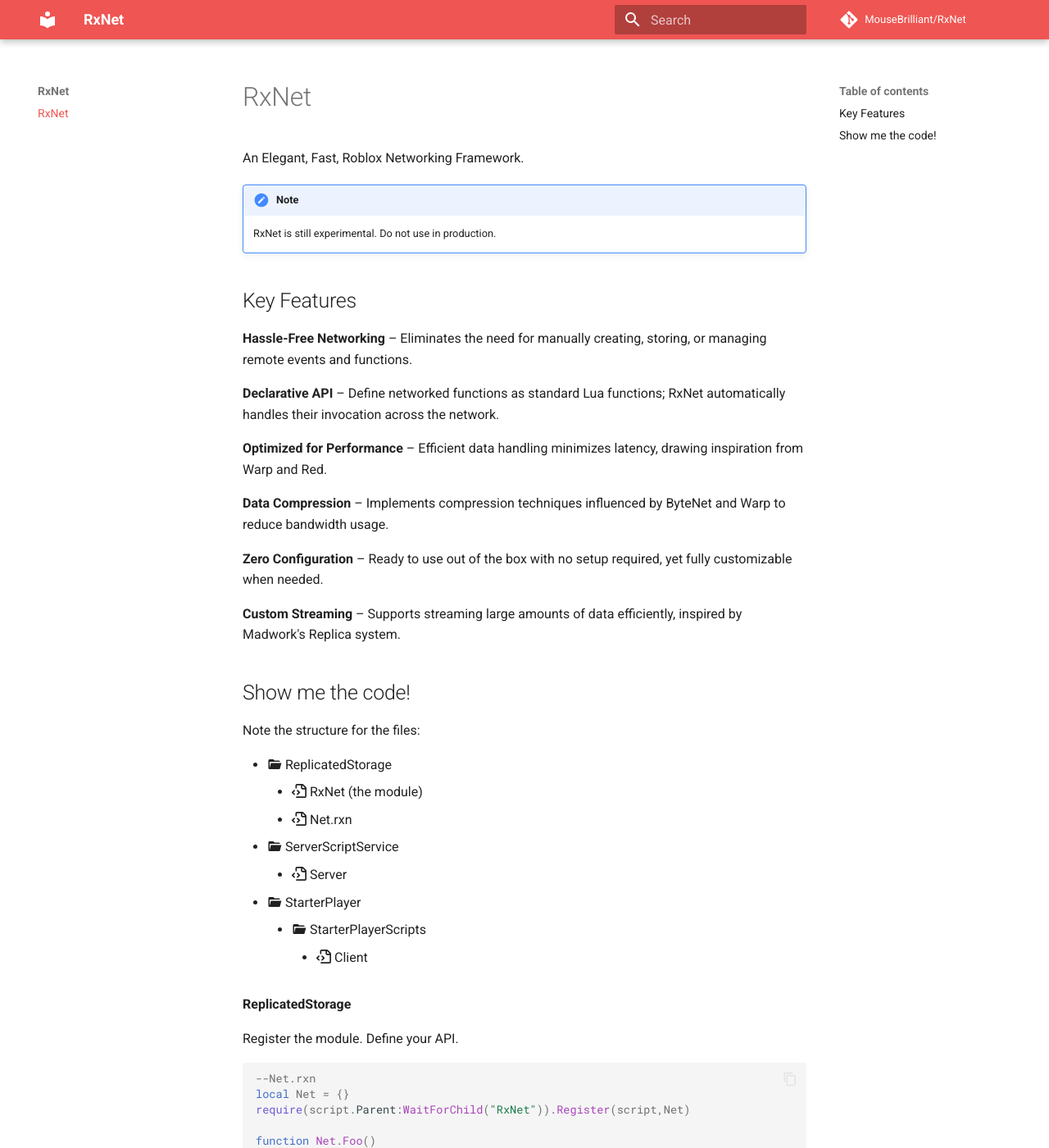
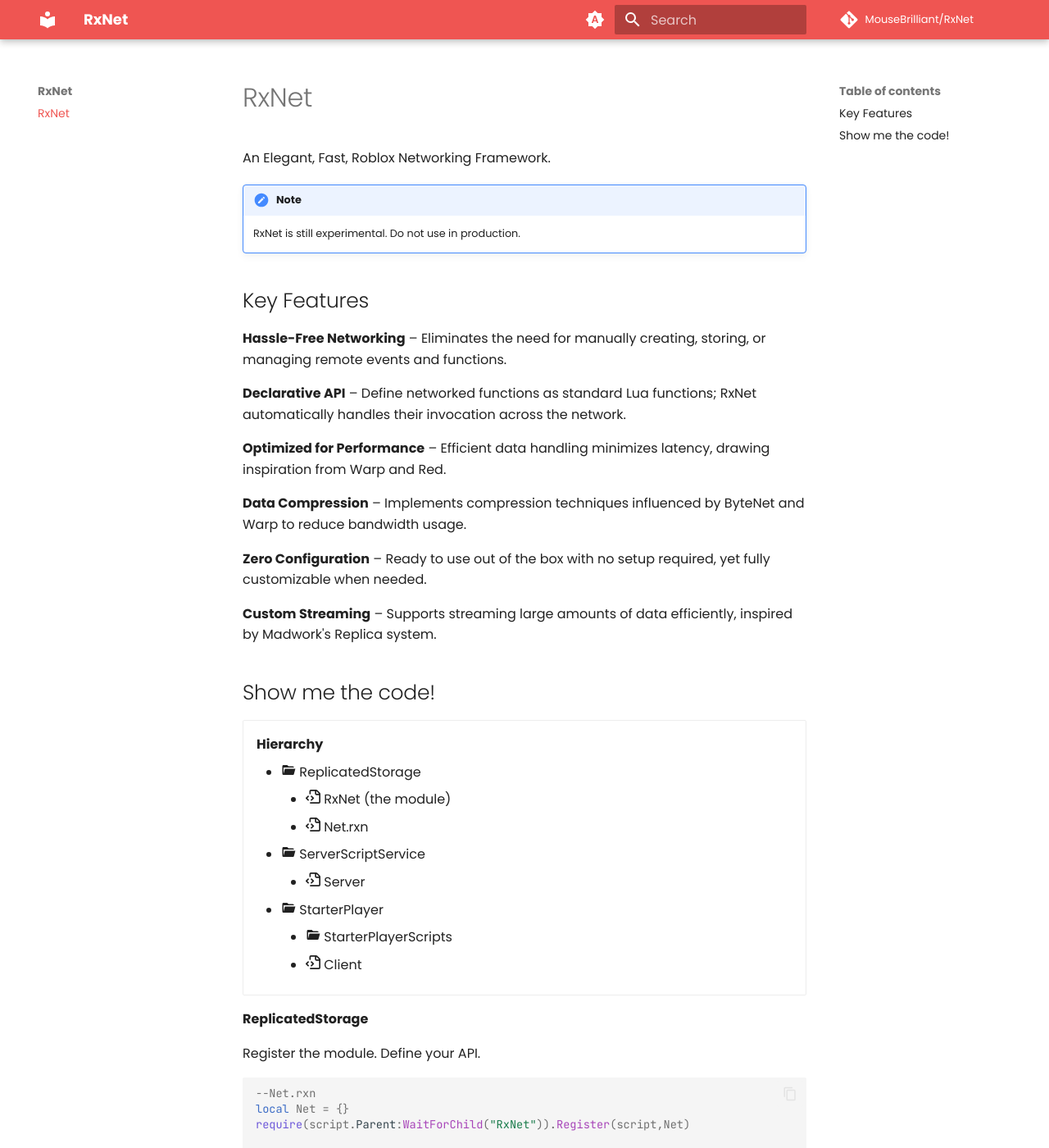
Before and after one commit to MouseBrilliant/RxNet, an MkDocs documentation site: the page built from docs/index.md, in a window 1280 px wide and 1400 px high. Shown: the whole window at 82% size. Built offline with MkDocs 1.6.1 and Material for MkDocs 9.7.7, drawn with Linux system fonts in a browser that asks for light colours; comment, search, counter and statistics services are not loaded.

```diff
--- a/docs/index.md
+++ b/docs/index.md
@@ -21,17 +21,19 @@ __Zero Configuration__ – Ready to use out of the box with no setup required, y
 __Custom Streaming__ – Supports streaming large amounts of data efficiently, inspired by Madwork's Replica system.
 ## Show me the code!
 
-Note the structure for the files:
+<div class="grid cards" markdown>
+-   __Hierarchy__
 
+    - :material-folder-open: ReplicatedStorage
+        - :octicons-file-code-16: RxNet (the module)
+        - :octicons-file-code-16: Net.rxn
+    - :material-folder-open: ServerScriptService
+        - :octicons-file-code-16: Server
+    - :material-folder-open: StarterPlayer
+        - :material-folder-open: StarterPlayerScripts
+        - :octicons-file-code-16: Client
 
-- :material-folder-open: ReplicatedStorage
-    - :octicons-file-code-16: RxNet (the module)
-    - :octicons-file-code-16: Net.rxn
-- :material-folder-open: ServerScriptService
-    - :octicons-file-code-16: Server
-- :material-folder-open: StarterPlayer
-    - :material-folder-open: StarterPlayerScripts
-        - :octicons-file-code-16: Client
+</div>
 
 __ReplicatedStorage__
 
--- a/mkdocs.yml
+++ b/mkdocs.yml
@@ -4,8 +4,35 @@ repo_name: MouseBrilliant/RxNet
 repo_url: https://github.com/MouseBrilliant/RxNet
 theme:
   name: material
+  font:
+      text: Poppins
+      code: Jetbrains Mono
   palette:
-    primary: red
+    # Palette toggle for automatic mode
+    - media: "(prefers-color-scheme)"
+      primary: red
+      accent: red
+      toggle:
+        icon: material/brightness-auto
+        name: Switch to light mode
+
+    # Palette toggle for light mode
+    - media: "(prefers-color-scheme: light)"
+      scheme: default
+      primary: red
+      accent: red
+      toggle:
+        icon: material/brightness-7
+        name: Switch to dark mode
+
+    # Palette toggle for dark mode
+    - media: "(prefers-color-scheme: dark)"
+      scheme: slate
+      primary: red
+      accent: red
+      toggle:
+        icon: material/brightness-4
+        name: Switch to system preference
   features:
     - navigation.instant
     - navigation.instant.prefetch
@@ -14,6 +41,7 @@ theme:
     - search.highlight
     - content.code.copy
     - content.footnote.tooltips
+
 plugins:
   - search
   - offline
@@ -30,3 +58,5 @@ markdown_extensions:
   - pymdownx.emoji:
       emoji_index: !!python/name:material.extensions.emoji.twemoji
       emoji_generator: !!python/name:material.extensions.emoji.to_svg
+  - attr_list
+  - md_in_html
```
Also changed, not shown: 3 other files.
